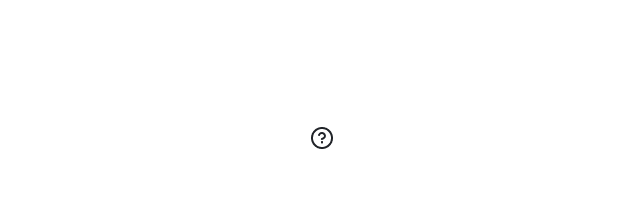
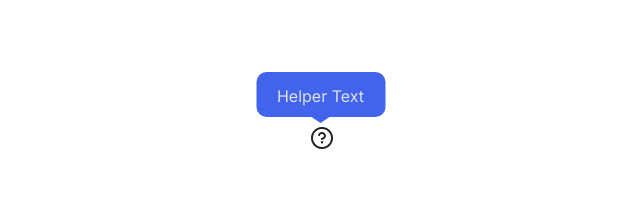
Before and after one commit to js-tasks-ru/htmlcss-20210610_drdiz, a website: page 05-lection3/01-tooltip/index.html in a window 1280 px wide. Shown: the whole page, without its empty margins (41-681 px from the left). Drawn offline with Linux system fonts and the light colour scheme.

Commit message:
'01-tooltip-v3'

```diff
--- a/05-lection3/01-tooltip/tooltip.css
+++ b/05-lection3/01-tooltip/tooltip.css
@@ -30,17 +30,19 @@
     transform: translate(-50%, -9px);
     box-sizing: border-box;
     border-radius: 10px;
-    display: none;
+    border: none;
+    //display: none;
 }
 
 .tooltip__description:after {
     content: "";
-    border: 7px solid transparent;
+    border: 9px solid transparent;
     border-bottom: 6px solid var(--blue-1);
     position: absolute;
-    left: 46%;
-    bottom: -29%;
-    transform: rotate(180deg);
+    bottom: -50%;
+    left: 50%;
+    transform: rotate(180deg) translate(50%, 8px);
+    background-color: transparent;
 }
 
 .tooltip__icon:hover~.tooltip__description {
```
